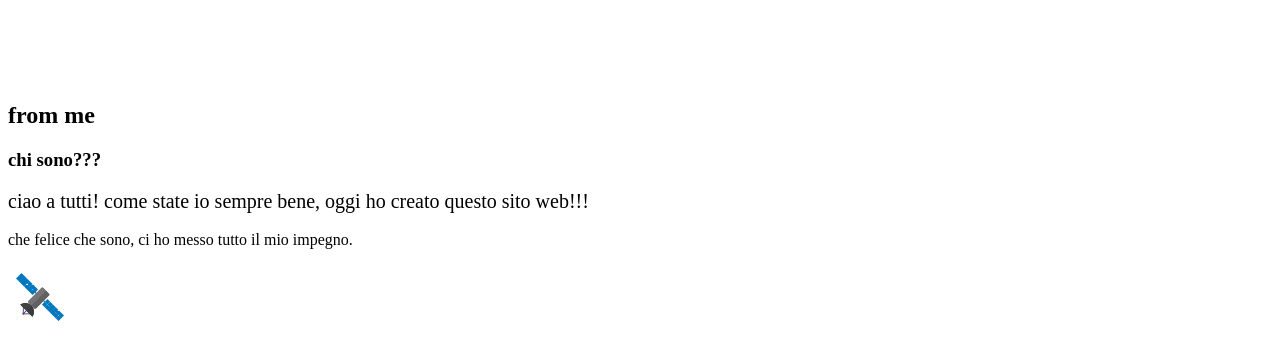
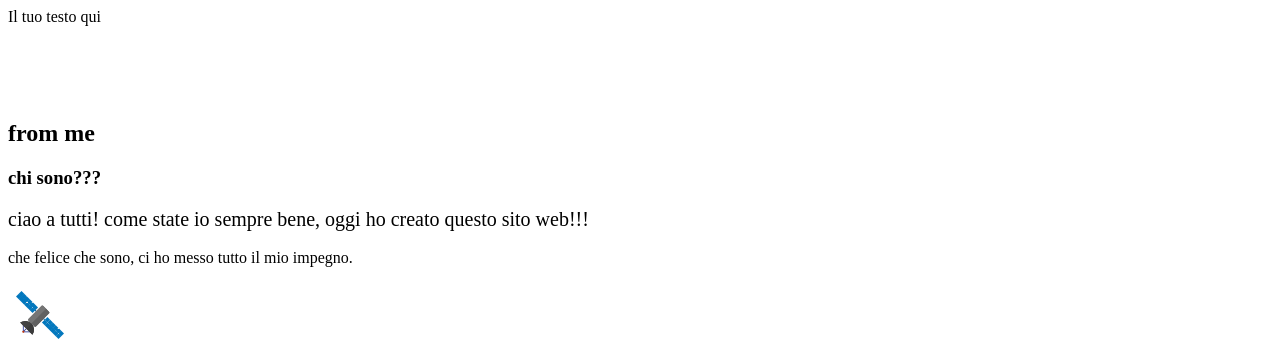
Before and after one commit to onlygabby/GabrielJonesite-app, a plain HTML site: page index.html in a window 1280 px wide. Shown: the top 350 px of the page. Drawn offline with Linux system fonts and the light colour scheme.

Commit message:
Update index.html

```diff
--- a/index.html
+++ b/index.html
@@ -1,6 +1,10 @@
 <!DOCTYPE html>
 <html lang="en">
     <head>
+
+        <div class="top-bar">
+  <span class="top-bar-text">Il tuo testo qui</span>
+</div>
 
 
                 <svg xmlns="http://www.w3.org/2000/svg" viewBox="0 150 1440 80" class="text-white" preserveAspectRatio="none" fill="currentColor">
```
